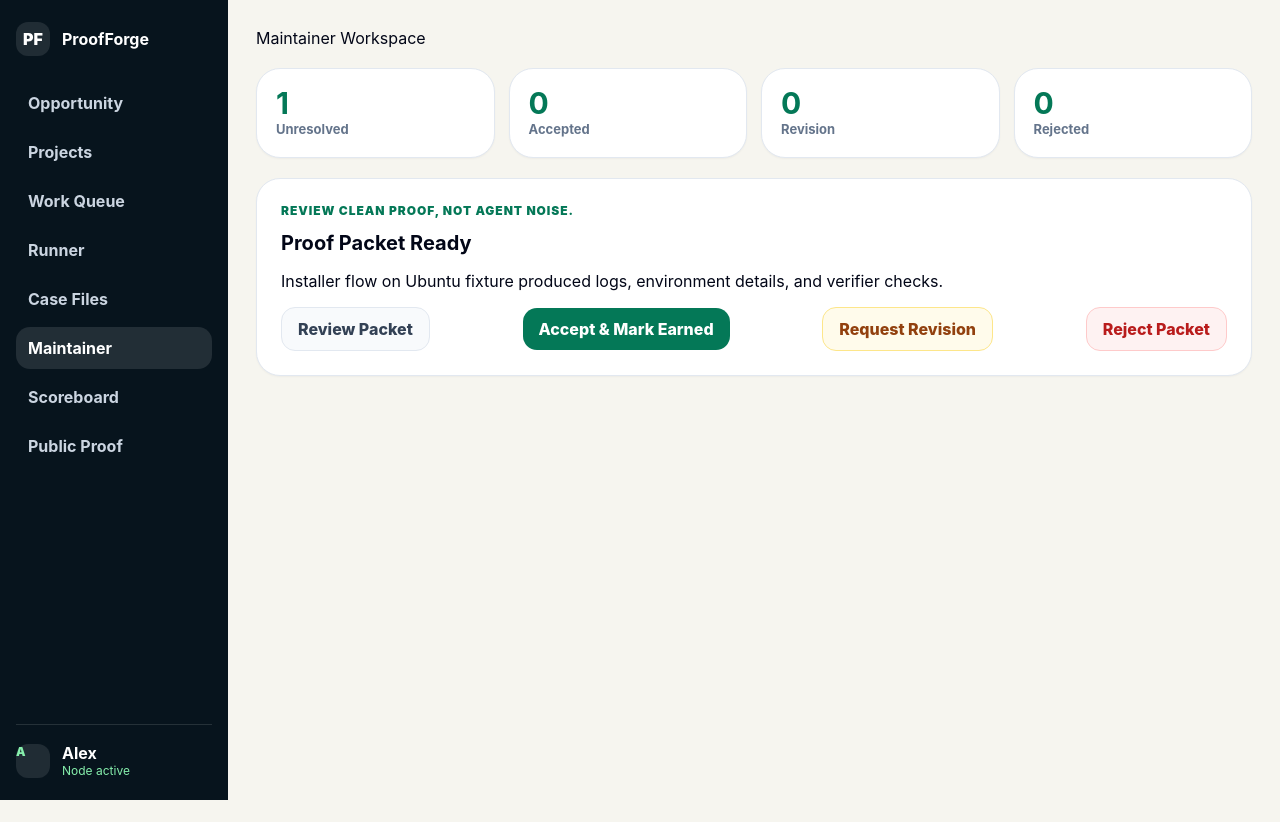
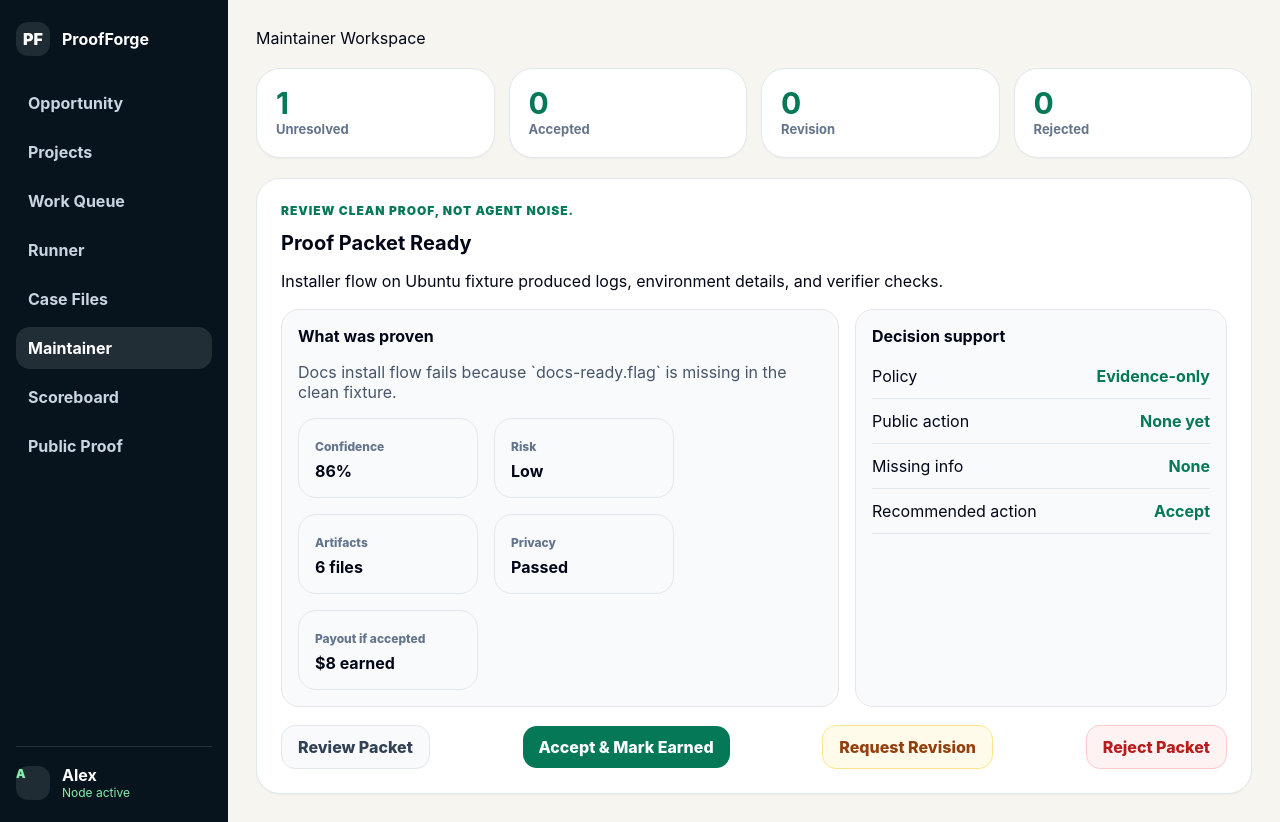
Before and after one commit to Devpen787/proofforge, a React (Vite) app in the folder apps/web/: page / in a window 1280 px wide. Both pictures are taken after a click on the button "Maintainer". Before the commit the page ends 800 px from the top, so only its background shows below. Built offline with nearby package versions, Linux system fonts and the light colour scheme.

Commit message:
feat: enrich maintainer decision card

```diff
--- a/apps/web/src/main.tsx
+++ b/apps/web/src/main.tsx
@@ -494,6 +494,26 @@ function MaintainerScreen({ accepted, onAccept }: { accepted: boolean; onAccept:
         <p className="small-label">Review clean proof, not agent noise.</p>
         <h2>Proof Packet Ready</h2>
         <p>Installer flow on Ubuntu fixture produced logs, environment details, and verifier checks.</p>
+        <div className="maintainer-decision-grid">
+          <div className="decision-summary">
+            <h3>What was proven</h3>
+            <p>Docs install flow fails because `docs-ready.flag` is missing in the clean fixture.</p>
+            <div className="triage-grid">
+              <StatusBlock label="Confidence" value="86%" />
+              <StatusBlock label="Risk" value="Low" />
+              <StatusBlock label="Artifacts" value="6 files" />
+              <StatusBlock label="Privacy" value="Passed" />
+              <StatusBlock label="Payout if accepted" value="$8 earned" />
+            </div>
+          </div>
+          <div className="decision-summary">
+            <h3>Decision support</h3>
+            <StatusRow label="Policy" value="Evidence-only" tone="good" />
+            <StatusRow label="Public action" value="None yet" tone="good" />
+            <StatusRow label="Missing info" value="None" tone="good" />
+            <StatusRow label="Recommended action" value="Accept" tone="good" />
+          </div>
+        </div>
         <div className="decision-row">
           <button className="secondary-action">Review Packet</button>
           <button className="primary-action" onClick={onAccept} disabled={accepted}>
--- a/apps/web/src/styles.css
+++ b/apps/web/src/styles.css
@@ -442,6 +442,29 @@ button {
   margin-top: 16px;
 }
 
+.maintainer-decision-grid {
+  display: grid;
+  grid-template-columns: minmax(0, 1.2fr) minmax(260px, 0.8fr);
+  gap: 16px;
+  margin: 18px 0;
+}
+
+.decision-summary {
+  border: 1px solid #e2e8f0;
+  border-radius: 18px;
+  background: #f8fafc;
+  padding: 16px;
+}
+
+.decision-summary h3 {
+  margin: 0 0 8px;
+  font-size: 16px;
+}
+
+.decision-summary p {
+  color: #475569;
+}
+
 .pipeline-step {
   flex: 1;
 }
```
